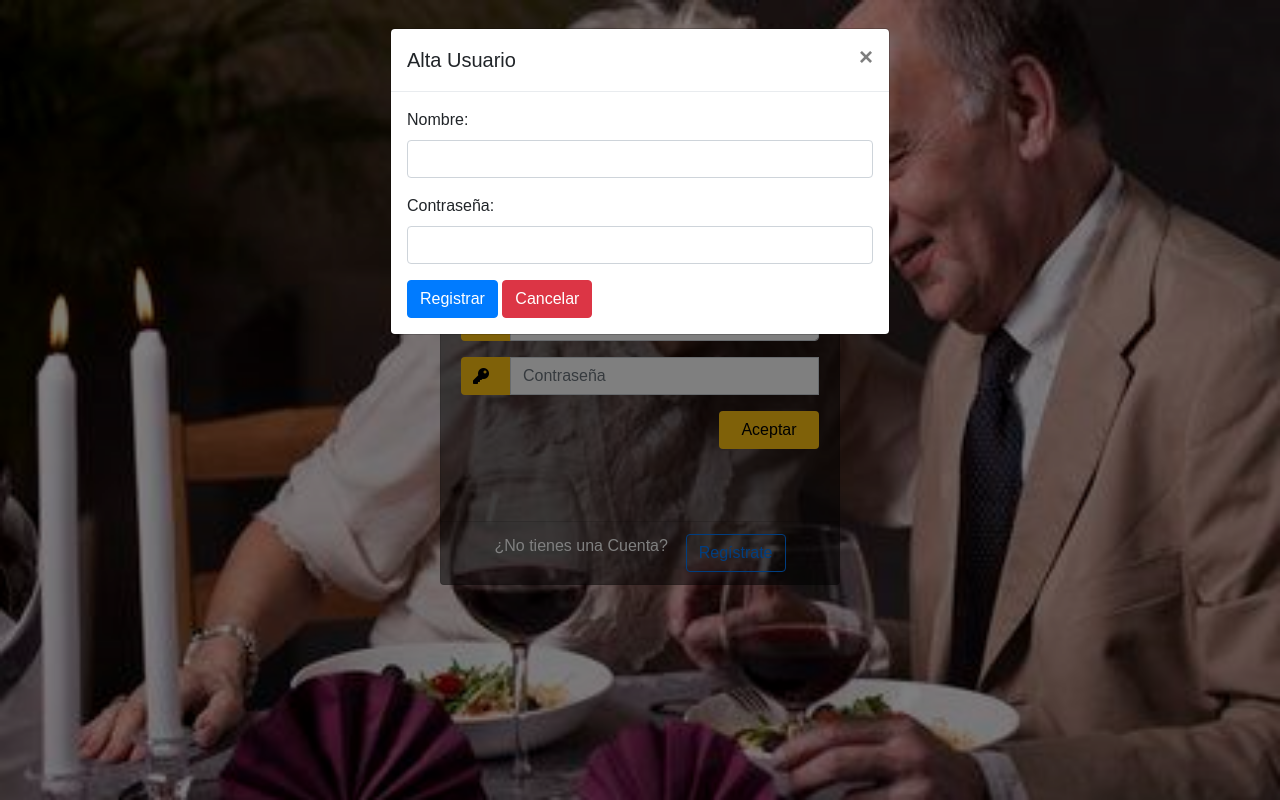
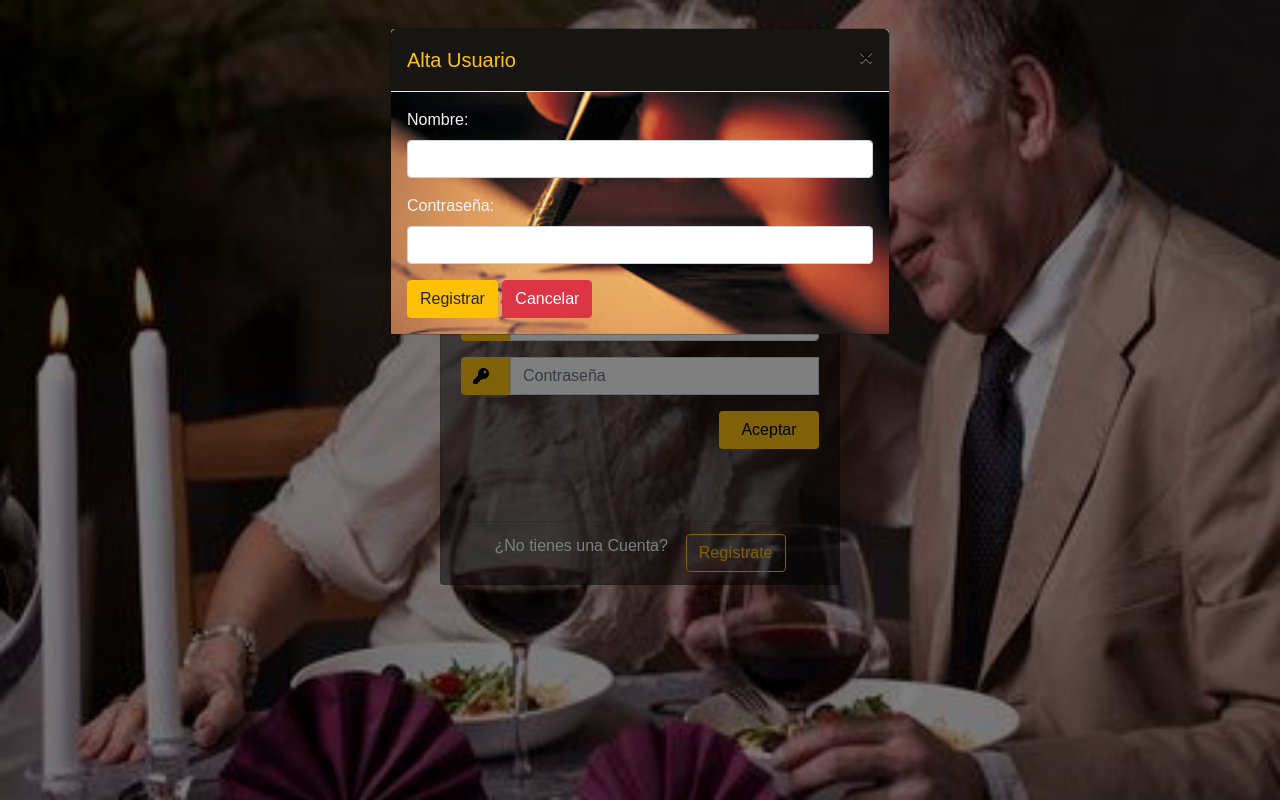
Before and after one commit to LadyAnith/generadorMenus, a Symfony app: template templates/security/login.html.twig in a window 1280 px wide, after a click on "Regístrate". Run offline with Twig, Linux system fonts and the light colour scheme; the template is opened without the code that fills it, so the values that code supplies are empty; some libraries are stand-ins or nearby versions; some web fonts are replaced.

Commit message:
maquetación del modal de alta usuario

```diff
--- a/public/css/login.css
+++ b/public/css/login.css
@@ -23,26 +23,11 @@ width: 400px;
 background-color: rgba(0,0,0,0.5) !important;
 }
 
-.social_icon span{
-font-size: 60px;
-margin-left: 10px;
-color: #FFC312;
-}
-
-.social_icon span:hover{
-color: white;
-cursor: pointer;
-}
 
 .card-header h3{
 color: white;
 }
 
-.social_icon{
-position: absolute;
-right: 20px;
-top: -45px;
-}
 
 .input-group-prepend span{
 width: 50px;
@@ -57,17 +42,6 @@ box-shadow: 0 0 0 0 !important;
 
 }
 
-.remember{
-color: white;
-}
-
-.remember input
-{
-width: 20px;
-height: 20px;
-margin-left: 15px;
-margin-right: 5px;
-}
 
 .login_btn{
 color: black;
@@ -84,6 +58,14 @@ background-color: white;
 color: white;
 }
 
-.links a{
-margin-left: 4px;
+.modal-body{
+    background-image: url('/img/alta.jpg');
+    background-repeat: no-repeat;
+    background-size: 100%;
+    color: whitesmoke;
 }
+
+.modal-header{
+    background-color: #171512;
+    color: #FFC312;
+}
--- a/templates/nuevo_menu/index.html.twig
+++ b/templates/nuevo_menu/index.html.twig
@@ -1,6 +1,7 @@
 {% extends 'base.html.twig' %}
 
 {% block title %}Nuevo Menú{% endblock %}
+{% block jumbo %} {% endblock %}
 
 {% block body %}
     <div class="container">
--- a/templates/security/login.html.twig
+++ b/templates/security/login.html.twig
@@ -65,7 +65,7 @@
 				<div class="d-flex justify-content-center links">
 					<span>¿No tienes una Cuenta?
                     &nbsp;&nbsp;&nbsp;</span>
-                    <button type="button" class="btn btn-outline-primary" data-toggle="modal" data-target="#altaUsuario"> Regístrate</button>
+                    <button type="button" class="btn btn-outline-warning" data-toggle="modal" data-target="#altaUsuario"> Regístrate</button>
 				</div>
 			</div>
 		</div>
--- a/templates/usuarios/altaUsuario.html.twig
+++ b/templates/usuarios/altaUsuario.html.twig
@@ -17,7 +17,7 @@
                         <label for="contrasenia">Contraseña:</label>
                         <input type="password" class="form-control" id="contrasenia" name="contrasenia">
                     </div>
-                    <button type="submit" class="btn btn-primary">Registrar</button>
+                    <button type="submit" class="btn btn-warning">Registrar</button>
                     <input type="hidden" name="pagina_actual">
                     <button type="reset" class="btn btn-danger" data-dismiss="modal">Cancelar</button>
                 </form>
```
Also changed, not shown: public/img/alta.jpg (added).
